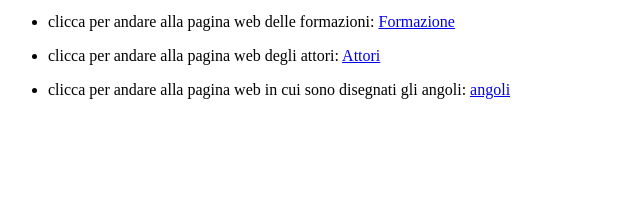
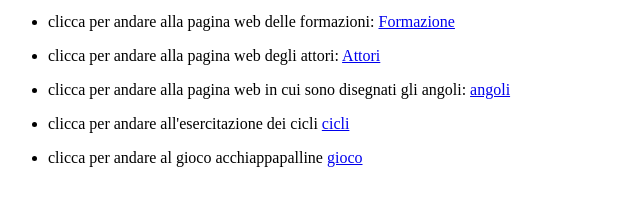
Before and after one commit to Fjunior21/Fjunior21.github.io, a plain HTML site: page menufarinaro.html in a window 1280 px wide. Shown: the part 101-306 px from the top of the page, without its empty margins (0-640 px from the left). Drawn offline with Linux system fonts and the light colour scheme.

Commit message:
modifico il menu

```diff
--- a/menufarinaro.html
+++ b/menufarinaro.html
@@ -27,6 +27,19 @@
 				<p>
 					clicca per andare alla pagina web in cui sono disegnati gli angoli:
 					<a href="angolifarinaro.html" target="_blank">angoli</a>
+
+				</p>
+			</li>
+			<li>
+				<p>
+					clicca per andare all'esercitazione dei cicli
+					<a href="farinaroesercitazione.html" target="_blank">cicli</a>
+				</p>
+			</li>
+			<li>
+				<p>
+					clicca per andare al gioco acchiappapalline
+					<a href="acchiappapalline.html" target="_blank">gioco</a>
 				</p>
 			</li>
 		</ul>
```
